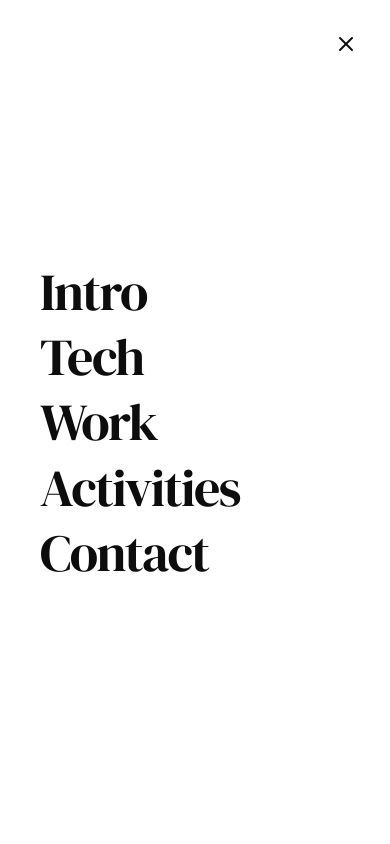
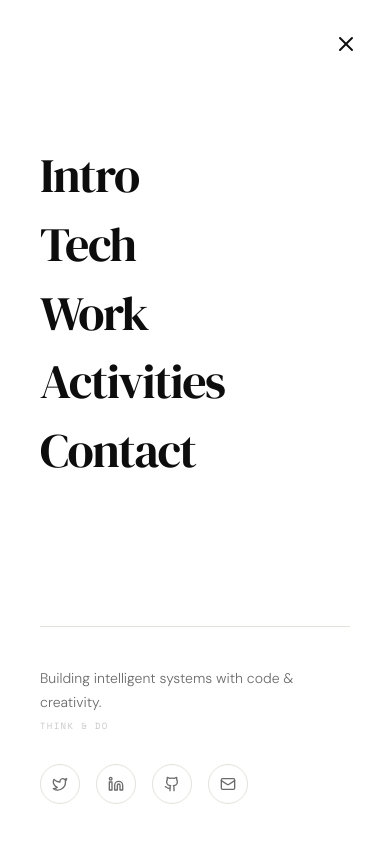
Before and after one commit to Kaifkhurshid7/my-resume, a React (Vite) app in the folder my-resume/: page / in a window 390 px wide. Both pictures are taken after a click on the button "Open navigation menu". Shown: the top 844 px of the page. Built offline with nearby package versions, Linux system fonts and the light colour scheme.

Commit message:
feat(MobileMenu): enhance mobile navigation with improved layout, tagline, and social links

```diff
--- a/my-resume/src/components/layout/MobileMenu.jsx
+++ b/my-resume/src/components/layout/MobileMenu.jsx
@@ -1,15 +1,17 @@
 /**
  * @file MobileMenu.jsx
- * @description Full-screen mobile navigation overlay.
+ * @description Full-screen mobile navigation overlay with enhanced design.
  *
- * Slides in from the right with staggered link animations.
- * Uses AnimatePresence for smooth mount/unmount transitions.
- * Closes on link click to provide seamless single-page navigation.
+ * Features:
+ * - Navigation links with staggered animations
+ * - Personal tagline/message
+ * - Social media links at the bottom
+ * - Modern, spacious layout
  */
 
 import { motion, AnimatePresence } from 'framer-motion';
-import { X } from 'lucide-react';
-import { NAV_LINKS } from '../../data/portfolio';
+import { X, Twitter, Linkedin, Github, Mail } from 'lucide-react';
+import { NAV_LINKS, PERSONAL } from '../../data/portfolio';
 import { slideInRight, staggerItem } from '../../animations/variants';
 
 const MobileMenu = ({ isOpen, onClose }) => (
@@ -22,6 +24,7 @@ const MobileMenu = ({ isOpen, onClose }) => (
         aria-label="Navigation menu"
         {...slideInRight}
       >
+        {/* Close Button */}
         <button
           onClick={onClose}
           aria-label="Close navigation menu"
@@ -32,12 +35,14 @@ const MobileMenu = ({ isOpen, onClose }) => (
             background: 'none',
             border: 'none',
             cursor: 'pointer',
+            color: '#0D0D0D',
           }}
         >
           <X size={24} />
         </button>
 
-        <div style={{ display: 'flex', flexDirection: 'column', gap: 8 }}>
+        {/* Navigation Links */}
+        <div style={{ flex: 1, display: 'flex', flexDirection: 'column', justifyContent: 'center', gap: 16, marginTop: -40 }}>
           {NAV_LINKS.map((link, i) => (
             <motion.a
               key={link.id}
@@ -46,17 +51,185 @@ const MobileMenu = ({ isOpen, onClose }) => (
               {...staggerItem(i)}
               style={{
                 fontFamily: 'DM Serif Display, serif',
-                fontSize: 52,
+                fontSize: 48,
                 lineHeight: 1.1,
                 color: '#0D0D0D',
                 textDecoration: 'none',
                 letterSpacing: '-0.03em',
+                fontWeight: 400,
               }}
             >
               {link.name}
             </motion.a>
           ))}
         </div>
+
+        {/* Bottom Section: Message + Social Links */}
+        <motion.div
+          initial={{ opacity: 0, y: 20 }}
+          animate={{ opacity: 1, y: 0 }}
+          transition={{ delay: 0.5, duration: 0.6 }}
+          style={{
+            paddingTop: 40,
+            borderTop: '1px solid #E5E2DC',
+            display: 'flex',
+            flexDirection: 'column',
+            gap: 32,
+          }}
+        >
+          {/* Tagline / Message */}
+          <div>
+            <p
+              style={{
+                fontFamily: 'DM Sans, sans-serif',
+                fontSize: 14,
+                lineHeight: 1.7,
+                color: '#6B6B6B',
+                fontWeight: 300,
+                margin: '0 0 4px 0',
+              }}
+            >
+              Building intelligent systems with code & creativity.
+            </p>
+            <p
+              style={{
+                fontFamily: 'Space Mono, monospace',
+                fontSize: 9,
+                textTransform: 'uppercase',
+                letterSpacing: '0.15em',
+                color: '#C8C8C8',
+                margin: 0,
+              }}
+            >
+              Think & Do
+            </p>
+          </div>
+
+          {/* Social Links */}
+          <div style={{ display: 'flex', gap: 16, alignItems: 'center' }}>
+            <a
+              href="https://twitter.com/kaifkhurshid7"
+              target="_blank"
+              rel="noopener noreferrer"
+              aria-label="Twitter"
+              style={{
+                width: 40,
+                height: 40,
+                border: '1px solid #E5E2DC',
+                borderRadius: '50%',
+                display: 'flex',
+                alignItems: 'center',
+                justifyContent: 'center',
+                color: '#6B6B6B',
+                textDecoration: 'none',
+                transition: 'all 0.2s',
+              }}
+              onMouseEnter={(e) => {
+                e.currentTarget.style.borderColor = '#0D0D0D';
+                e.currentTarget.style.backgroundColor = '#0D0D0D';
+                e.currentTarget.style.color = '#FFFFFF';
+              }}
+              onMouseLeave={(e) => {
+                e.currentTarget.style.borderColor = '#E5E2DC';
+                e.currentTarget.style.backgroundColor = 'transparent';
+                e.currentTarget.style.color = '#6B6B6B';
+              }}
+            >
+              <Twitter size={16} />
+            </a>
+
+            <a
+              href={PERSONAL.linkedin}
+              target="_blank"
+              rel="noopener noreferrer"
+              aria-label="LinkedIn"
+              style={{
+                width: 40,
+                height: 40,
+                border: '1px solid #E5E2DC',
+                borderRadius: '50%',
+                display: 'flex',
+                alignItems: 'center',
+                justifyContent: 'center',
+                color: '#6B6B6B',
+                textDecoration: 'none',
+                transition: 'all 0.2s',
+              }}
+              onMouseEnter={(e) => {
+                e.currentTarget.style.borderColor = '#0A66FF';
+                e.currentTarget.style.backgroundColor = '#0A66FF';
+                e.currentTarget.style.color = '#FFFFFF';
+              }}
+              onMouseLeave={(e) => {
+                e.currentTarget.style.borderColor = '#E5E2DC';
+                e.currentTarget.style.backgroundColor = 'transparent';
+                e.currentTarget.style.color = '#6B6B6B';
+              }}
+            >
+              <Linkedin size={16} />
+            </a>
+
+            <a
+              href={PERSONAL.github}
+              target="_blank"
+              rel="noopener noreferrer"
+              aria-label="GitHub"
+              style={{
+                width: 40,
+                height: 40,
+                border: '1px solid #E5E2DC',
+                borderRadius: '50%',
+                display: 'flex',
+                alignItems: 'center',
+                justifyContent: 'center',
+                color: '#6B6B6B',
+                textDecoration: 'none',
+                transition: 'all 0.2s',
+              }}
+              onMouseEnter={(e) => {
+                e.currentTarget.style.borderColor = '#0D0D0D';
+                e.currentTarget.style.backgroundColor = '#0D0D0D';
+                e.currentTarget.style.color = '#FFFFFF';
+              }}
+              onMouseLeave={(e) => {
+                e.currentTarget.style.borderColor = '#E5E2DC';
+                e.currentTarget.style.backgroundColor = 'transparent';
+                e.currentTarget.style.color = '#6B6B6B';
+              }}
+            >
+              <Github size={16} />
+            </a>
+
+            <a
+              href={`mailto:${PERSONAL.email}`}
+              aria-label="Email"
+              style={{
+                width: 40,
+                height: 40,
+                border: '1px solid #E5E2DC',
+                borderRadius: '50%',
+                display: 'flex',
+                alignItems: 'center',
+                justifyContent: 'center',
+                color: '#6B6B6B',
+                textDecoration: 'none',
+                transition: 'all 0.2s',
+              }}
+              onMouseEnter={(e) => {
+                e.currentTarget.style.borderColor = '#0D0D0D';
+                e.currentTarget.style.backgroundColor = '#0D0D0D';
+                e.currentTarget.style.color = '#FFFFFF';
+              }}
+              onMouseLeave={(e) => {
+                e.currentTarget.style.borderColor = '#E5E2DC';
+                e.currentTarget.style.backgroundColor = 'transparent';
+                e.currentTarget.style.color = '#6B6B6B';
+              }}
+            >
+              <Mail size={16} />
+            </a>
+          </div>
+        </motion.div>
       </motion.div>
     )}
   </AnimatePresence>
```
